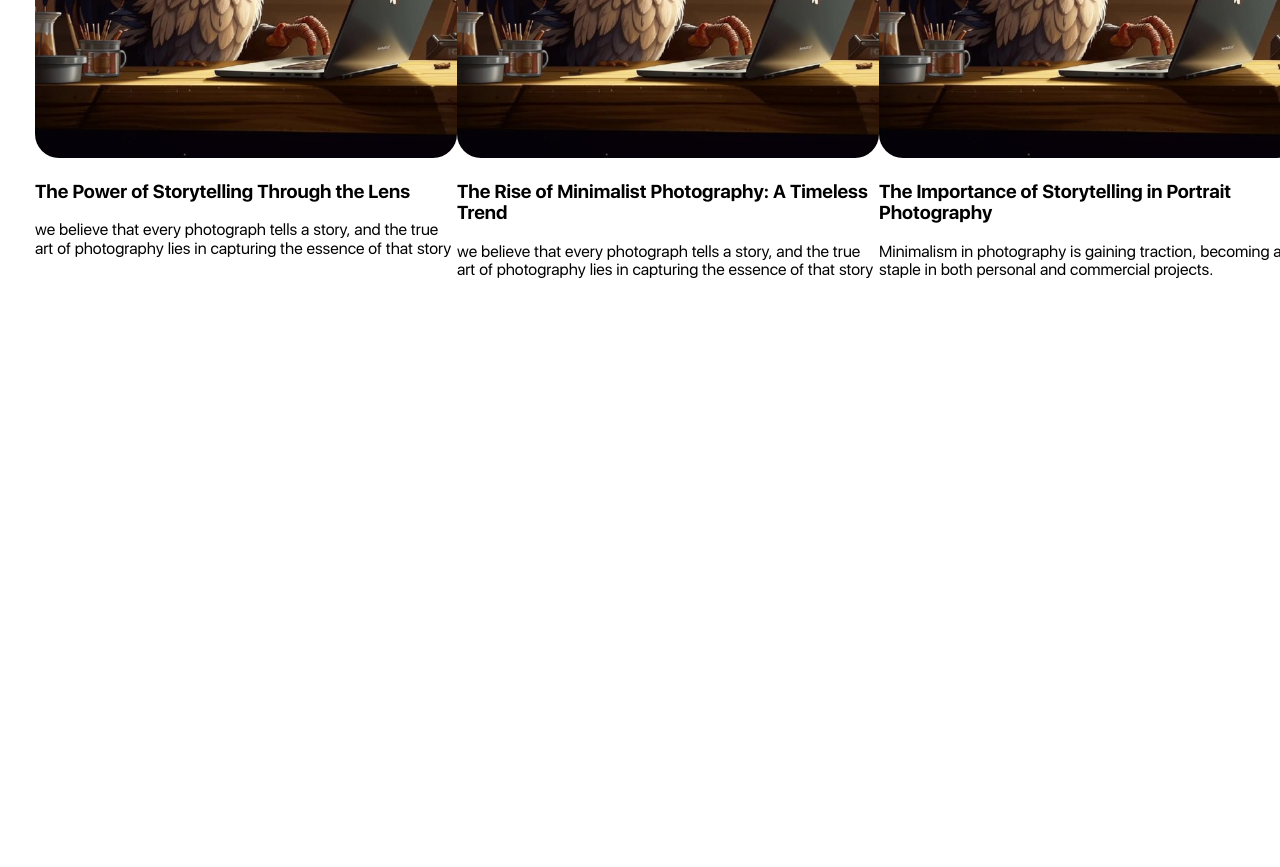
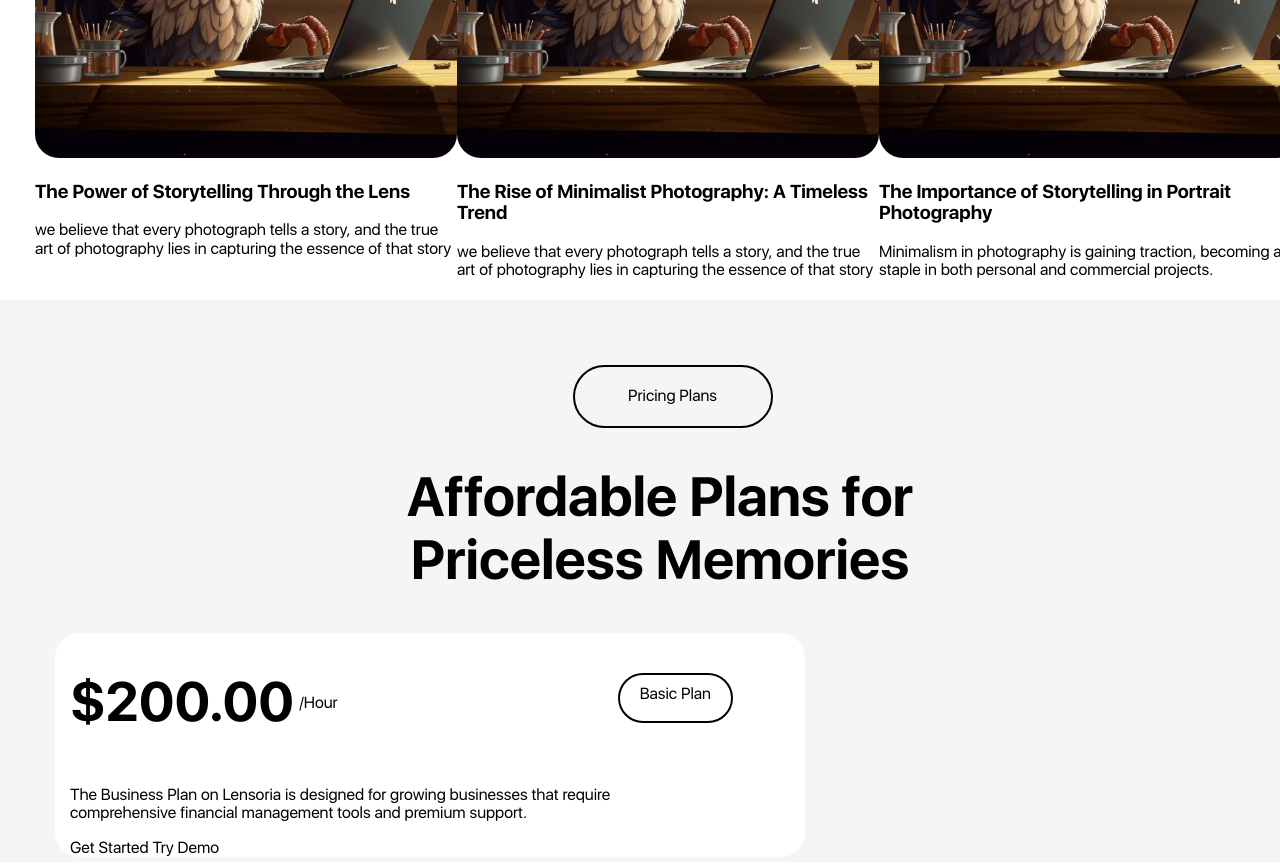
Before and after one commit to BaronNaSporte/home, a plain HTML site: page index.html in a window 1280 px wide. Shown: the part 4910-5777 px from the top of the page. Before the commit the page ends 5210 px from the top, so only its background shows below. Drawn offline with nearby package versions, Linux system fonts and the light colour scheme.

Commit message:
секция plans

```diff
--- a/assets/scss/_components.scss
+++ b/assets/scss/_components.scss
@@ -5,3 +5,4 @@
 @import "./components/branding";
 @import "./components/works";
 @import "./components/collection";
+@import "./components/plans";
--- /dev/null
+++ b/assets/scss/components/_plans.scss
@@ -0,0 +1,46 @@
+.plans{
+    background-color: #F5F5F5;
+    padding-top: 60px;
+    &__head{
+        text-align: center;
+        &-link{
+            border: 2px solid black;
+            color: black;
+           width: 200px;
+            padding: 20px;
+           margin-left: 43%;
+           border-radius: 100px;
+        }
+    }
+}
+.plans__cards__card__head__price{
+    display: flex;
+
+    & a{
+        text-align: center;
+        margin-left : 280px;
+        border: 2px solid black;
+        padding: 10px 20px;
+        height: 50px;
+        border-radius: 25px;
+        margin-top: 40px;
+    }
+    & p{
+        padding-top: 45px;
+        padding-left: 5px;
+    }
+}
+.plans__cards__card{
+    background-color: white;
+    border-radius: 25px;
+    max-width: 750px;
+
+    &__head{
+        & p{
+            max-width: 650px;
+        }
+    }
+}
+.plans__cards{
+    display: flex;
+}
--- a/index.html
+++ b/index.html
@@ -123,9 +123,9 @@
                     <div class="collection__container container">
                         <div class="collection__container__head">
                             <div class="collection__container__head__text">
-                               <div class="collection__container__head__text-link"><a href="">Testimonials</a></div>
-                               <h1>See How We<br>
-                                Make a Difference</h1>
+                                <div class="collection__container__head__text-link"><a href="">Testimonials</a></div>
+                                <h1>See How We<br>
+                                    Make a Difference</h1>
                             </div>
                             <img src="/assets/img/Frame 37632.svg" alt="">
                         </div>
@@ -146,17 +146,45 @@
                                 <img src="/assets/img/петух.jpg" alt="">
                                 <h3>The Power of Storytelling
                                     Through the Lens</h3>
-                                    <p>we believe that every photograph tells a story, and the true art of photography lies in capturing the essence of that story</p>
+                                <p>we believe that every photograph tells a story, and the true art of photography lies
+                                    in capturing the essence of that story</p>
                             </div>
                             <div class="collection__cards__card">
                                 <img src="/assets/img/петух.jpg" alt="">
                                 <h3>The Rise of Minimalist Photography: A Timeless Trend</h3>
-                                    <p>we believe that every photograph tells a story, and the true art of photography lies in capturing the essence of that story</p>
+                                <p>we believe that every photograph tells a story, and the true art of photography lies
+                                    in capturing the essence of that story</p>
                             </div>
                             <div class="collection__cards__card">
                                 <img src="/assets/img/петух.jpg" alt="">
                                 <h3>The Importance of Storytelling in Portrait Photography</h3>
-                                    <p>Minimalism in photography is gaining traction, becoming a staple in both personal and commercial projects.</p>
+                                <p>Minimalism in photography is gaining traction, becoming a staple in both personal and
+                                    commercial projects.</p>
+                            </div>
+                        </div>
+                    </div>
+                </section>
+                <section class="plans">
+                    <div class="plans__container container">
+                        <div class="plans__head">
+                            <div class="plans__head-link">
+                                <a href="">Pricing Plans</a>
+                            </div>
+                            <h1>Affordable Plans for<br>
+                                Priceless Memories</h1>
+                        </div>
+                        <div class="plans__cards">
+                            <div class="plans__cards__card container">
+                                <div class="plans__cards__card__head">
+                                    <div class="plans__cards__card__head__price"><h1>$200.00</h1><p>/Hour</p>
+                                        <a href="">Basic Plan</a>
+                                    </div>
+                                <p>The Business Plan on Lensoria is designed for growing businesses that require comprehensive financial management tools and premium support.</p>
+                                </div>
+                                <div class="plans__cards__card__buttons">
+                                    <a class="plans__cards__card__buttons-button1" href="">Get Started</a>
+                                    <a class="plans__cards__card__buttons-button1" href="">Try Demo</a>
+                                </div>
                             </div>
                         </div>
                     </div>
```
Also changed, not shown: assets/style/main-style.min.css.
